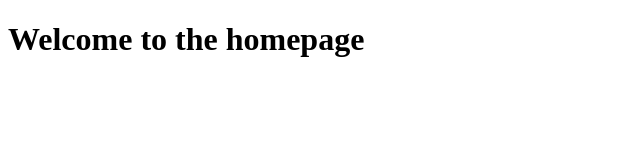
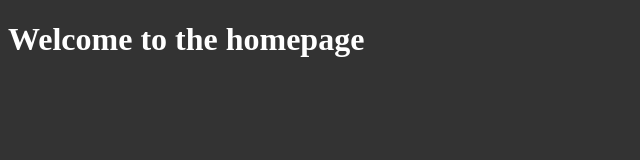
Before and after one commit to matheus-fls/node-crash-course, a website: page public/index.html in a window 1280 px wide. Shown: the whole page, without its empty margins (0-640 px from the left). Drawn offline with Linux system fonts and the light colour scheme.

Commit message:
feat: add and import styles to homepage

```diff
--- /dev/null
+++ b/public/css/style.css
@@ -0,0 +1,4 @@
+body {
+  background: #333;
+  color: #fff;
+}
--- a/public/index.html
+++ b/public/index.html
@@ -4,6 +4,7 @@
     <meta charset="UTF-8" />
     <meta http-equiv="X-UA-Compatible" content="IE=edge" />
     <meta name="viewport" content="width=device-width, initial-scale=1.0" />
+    <link rel="stylesheet" href="./css/style.css" />
     <title>Homepage</title>
   </head>
   <body>
```
